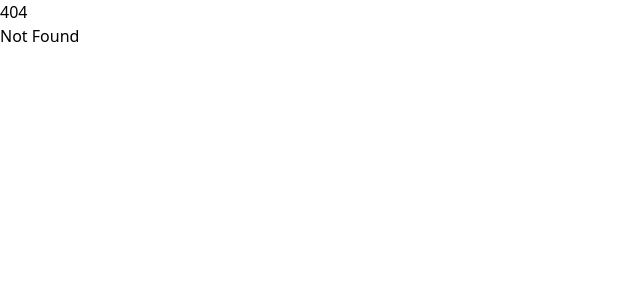
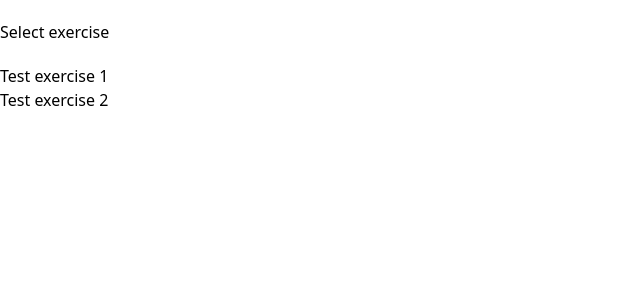
Before and after one commit to rsftb/nl, a SvelteKit app: page /Exercises in a window 1280 px wide. Before the commit this address had no page. Shown: the top 300 px of the page, without its empty margins (0-640 px from the left). Built offline with nearby package versions, Linux system fonts and the light colour scheme.

Commit message:
Added slugs

```diff
--- a/src/app.d.ts
+++ b/src/app.d.ts
@@ -5,8 +5,8 @@ declare global {
 		// interface Error {}
 		// interface Locals {}
 		interface PageData {
-			page: number,
-			fSetExerciseVocab?: (nExercise: number) => void
+			arrActiveConns: [/* Connection Types */],
+			fPreloadExercise?: (nExercise: number) => void,
 		}
 		// interface PageState {}
 		// interface Platform {}
--- /dev/null
+++ b/src/routes/+page.svelte
@@ -0,0 +1,13 @@
+<script lang="ts">
+
+</script>
+
+<main>
+    <header class="my-5">
+        <h1>Home</h1>
+    </header>
+
+    <ul class="my-5">
+        <li><a href="/Exercises">Exercises</a></li>
+    </ul>
+</main>
--- a/src/routes/Composer/+page.svelte
+++ b/src/routes/Composer/+page.svelte
@@ -14,7 +14,6 @@
         console.log(get(sDonkeyStore));
         console.log("\n");
     });
-
 </script>
 
 <main id="main" class="h-screen content-center bg-slate-500">
--- /dev/null
+++ b/src/routes/Composer/[slug]/+page.js
@@ -0,0 +1,7 @@
+// Composer/[slug]/+page.js
+
+export const load = ({ params }) => {
+    return {
+        slug: params.slug,
+    }
+}
--- /dev/null
+++ b/src/routes/Composer/[slug]/+page.svelte
@@ -0,0 +1,8 @@
+<script lang="ts">
+    import { onMount } from "svelte";
+
+    export let data;
+</script>
+
+
+<h1>{data.slug}</h1>
--- /dev/null
+++ b/src/routes/Exercises/+page.svelte
@@ -0,0 +1,31 @@
+<script lang="ts">
+    import { onMount } from 'svelte';
+
+    onMount(() => {
+        console.log("Page mounted");
+    });
+
+
+    function fPreloadExercise(num: number) : void
+    {
+        if (num === 1)
+        {
+            console.log("Preloading exercise 1");
+        }
+        else if (num === 2)
+        {
+            console.log("Preloading exercise 2");
+        }
+    }
+</script>
+
+<main>
+    <header class="my-5">
+        <h1>Select exercise</h1>
+    </header>
+
+    <ul class="my-5">
+        <li><a href="/Composer/1">Test exercise 1</a></li>
+        <li><a href="/Composer/2">Test exercise 2</a></li>
+    </ul>
+</main>
```
